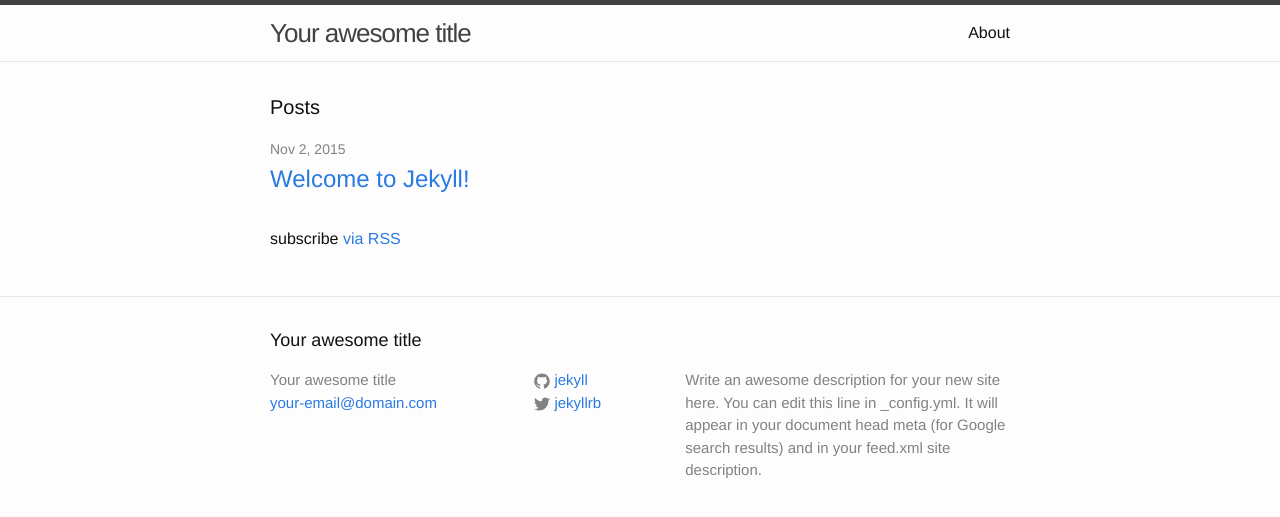
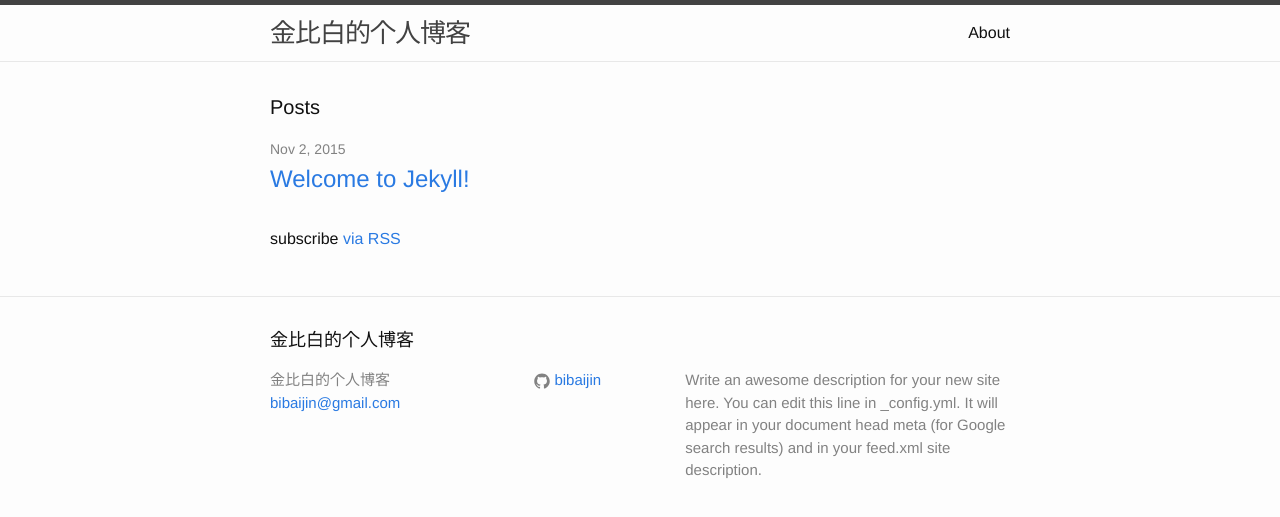
Before and after one commit to bibaijin/bibaijin.github.io, a Jekyll site: the page built from index.html, in a window 1280 px wide. Shown: the top 517 px of the page. Built offline with Jekyll 4.4.1, drawn with Linux system fonts in a browser that asks for light colours.

Commit message:
test jgd

```diff
--- a/_config.yml
+++ b/_config.yml
@@ -6,16 +6,15 @@
 # 'jekyll serve'. If you change this file, please restart the server process.
 
 # Site settings
-title: Your awesome title
-email: your-email@domain.com
+title: 金比白的个人博客
+email: bibaijin@gmail.com
 description: > # this means to ignore newlines until "baseurl:"
   Write an awesome description for your new site here. You can edit this
   line in _config.yml. It will appear in your document head meta (for
   Google search results) and in your feed.xml site description.
-baseurl: "" # the subpath of your site, e.g. /blog
-url: "http://yourdomain.com" # the base hostname & protocol for your site
-twitter_username: jekyllrb
-github_username:  jekyll
+baseurl: "/blog" # the subpath of your site, e.g. /blog
+url: "http://bibaijin.github.io" # the base hostname & protocol for your site
+github_username:  bibaijin
 
 # Build settings
 markdown: kramdown
```
